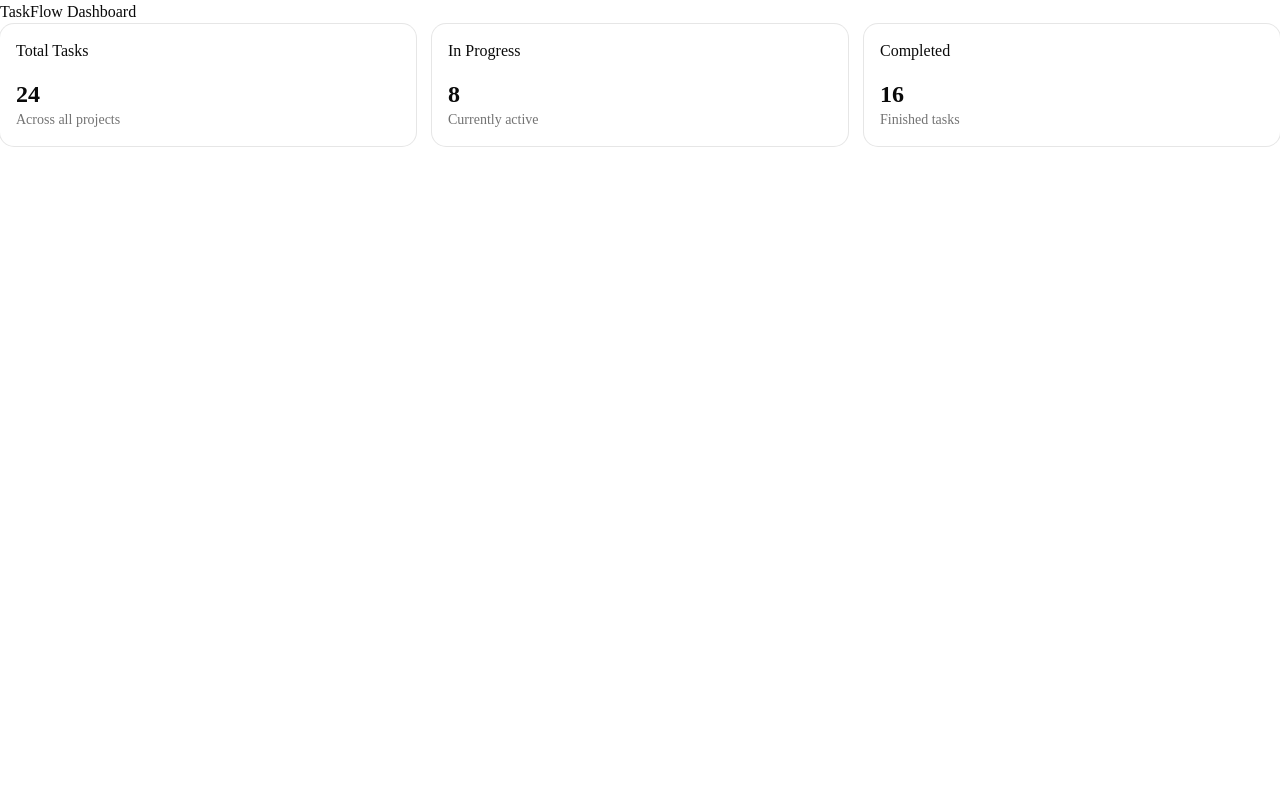
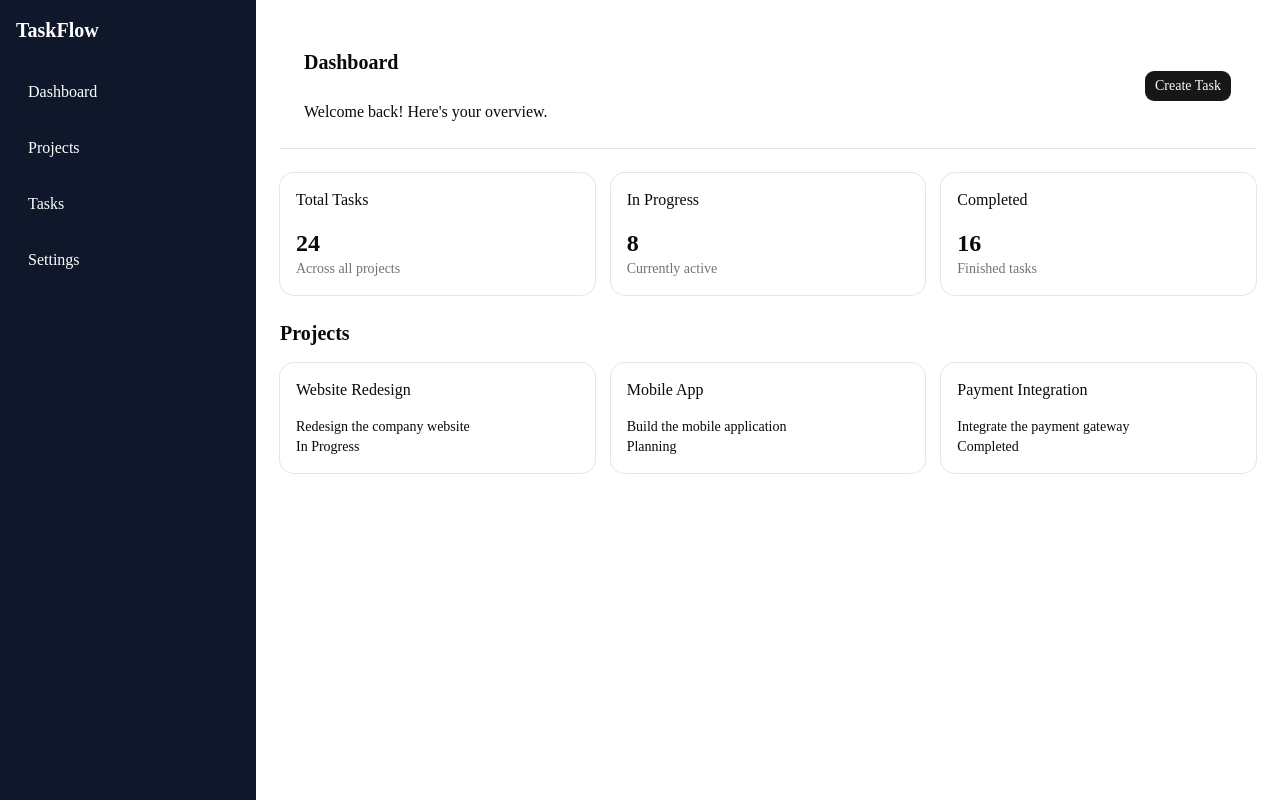
Before and after one commit to biniyamNib/TaskFlow, a Next.js app: page / in a window 1280 px wide. Built offline with nearby package versions, Linux system fonts and the light colour scheme.

Commit message:
add dashboard layout with AppHeader, AppSidebar, and ProjectCard components

```diff
--- a/app/page.tsx
+++ b/app/page.tsx
@@ -1,9 +1,35 @@
 import StatCard from "@/components/dashboard/stat-card";
+import AppSidebar from "@/components/layout/app-sidebar";
+import AppHeader from "@/components/layout/app-header";
+import ProjectCard from "@/components/dashboard/project-card";
+
+const projects = [
+  {
+    id: 1,
+    name: "Website Redesign",
+    description: "Redesign the company website",
+    status: "In Progress",
+  },
+  {
+    id: 2,
+    name: "Mobile App",
+    description: "Build the mobile application",
+    status: "Planning",
+  },
+  {
+    id: 3,
+    name: "Payment Integration",
+    description: "Integrate the payment gateway",
+    status: "Completed",
+  },
+];
 
 export default function Home() {
   return (
-    <main>
-      <h1>TaskFlow Dashboard</h1>
+    <div className="flex min-h-screen">
+      <AppSidebar />
+      <main className="flex-1 space-y-6 p-6">
+        <AppHeader />
         <div className="grid grid-cols-1 gap-4 md:grid-cols-3">
           <StatCard
             title="Total Tasks"
@@ -17,6 +43,20 @@ export default function Home() {
           />
           <StatCard title="Completed" value={16} description="Finished tasks" />
         </div>
+        <section className="space-y-4">
+          <h2 className="text-xl font-semibold">Projects</h2>
+          <div className="grid grid-cols-1 gap-4 md:grid-cols-2 lg:grid-cols-3">
+            {projects.map((project) => (
+              <ProjectCard
+                key={project.id}
+                name={project.name}
+                description={project.description}
+                status={project.status}
+              />
+            ))}
+          </div>
+        </section>
       </main>
+    </div>
   );
 }
--- /dev/null
+++ b/components/dashboard/project-card.tsx
@@ -0,0 +1,27 @@
+import { Card, CardContent, CardHeader, CardTitle } from "@/components/ui/card";
+import { Badge} from "@/components/ui/card";
+
+type ProjectCardProps = {
+  name: string;
+  description: string;
+  status: string;
+};
+
+
+export default function ProjectCard({
+  name,
+  description,
+  status,
+}: ProjectCardProps) {
+  return (
+    <Card>
+      <CardHeader>
+        <CardTitle>{name}</CardTitle>
+      </CardHeader>
+      <CardContent>
+        <p>{description}</p>
+        <p>{status}</p>
+      </CardContent>
+    </Card>
+  );
+}
--- a/components/layout/app-header.tsx
+++ b/components/layout/app-header.tsx
@@ -3,7 +3,7 @@ export default function AppHeader() {
     return (
     <header className="flex items-center justify-between border-b bg-white p-6">
         <div>
-            <h1 className="mb-6 text-xl font-bold">TaskFlow</h1>
+            <h1 className="mb-6 text-xl font-bold">Dashboard</h1>
             <p>Welcome back! Here's your overview.</p>
         </div>
         <Button>Create Task</Button>
--- a/components/layout/app-sidebar.tsx
+++ b/components/layout/app-sidebar.tsx
@@ -3,7 +3,7 @@ export default function AppSidebar() {
     return (
         <aside className="w-64 bg-slate-900 p-4 text-white">
             <p className="mb-6 text-xl font-bold">TaskFlow</p>
-            <nav className="space-y-4">
+            <nav className="space-y-2">
                 <Link href={"/"} className="block rounded-md p-3 hover:bg-slate-800">Dashboard</Link>
                 <Link href={"/projects"} className="block rounded-md p-3 hover:bg-slate-800">Projects</Link>
                 <Link href={"/tasks"} className="block rounded-md p-3 hover:bg-slate-800">Tasks</Link>
--- /dev/null
+++ b/components/ui/badge.tsx
@@ -0,0 +1,51 @@
+import { mergeProps } from "@base-ui/react/merge-props"
+import { useRender } from "@base-ui/react/use-render"
+import { cva, type VariantProps } from "class-variance-authority"
+import { cn } from "cn"
+
+const badgeVariants = cva(
+  "group/badge inline-flex h-5 w-fit shrink-0 items-center justify-center gap-1 overflow-hidden rounded-4xl border border-transparent px-2 py-0.5 text-xs font-medium whitespace-nowrap transition-all focus-visible:border-ring focus-visible:ring-[3px] focus-visible:ring-ring/50 has-data-[icon=inline-end]:pr-1.5 has-data-[icon=inline-start]:pl-1.5 aria-invalid:border-destructive aria-invalid:ring-destructive/20 dark:aria-invalid:ring-destructive/40 [&>svg]:pointer-events-none [&>svg]:size-3!",
+  {
+    variants: {
+      variant: {
+        default: "bg-primary text-primary-foreground [a]:hover:bg-primary/80",
+        secondary:
+          "bg-secondary text-secondary-foreground [a]:hover:bg-secondary/80",
+        destructive:
+          "bg-destructive/10 text-destructive focus-visible:ring-destructive/20 dark:bg-destructive/20 dark:focus-visible:ring-destructive/40 [a]:hover:bg-destructive/20",
+        outline:
+          "border-border text-foreground [a]:hover:bg-muted [a]:hover:text-muted-foreground",
+        ghost:
+          "hover:bg-muted hover:text-muted-foreground dark:hover:bg-muted/50",
+        link: "text-primary underline-offset-4 hover:underline",
+      },
+    },
+    defaultVariants: {
+      variant: "default",
+    },
+  }
+)
+
+function Badge({
+  className,
+  variant = "default",
+  render,
+  ...props
+}: useRender.ComponentProps<"span"> & VariantProps<typeof badgeVariants>) {
+  return useRender({
+    defaultTagName: "span",
+    props: mergeProps<"span">(
+      {
+        className: cn(badgeVariants({ variant }), className),
+      },
+      props
+    ),
+    render,
+    state: {
+      slot: "badge",
+      variant,
+    },
+  })
+}
+
+export { Badge, badgeVariants }
```
Lines whose indentation alone changed are shown as unchanged.
